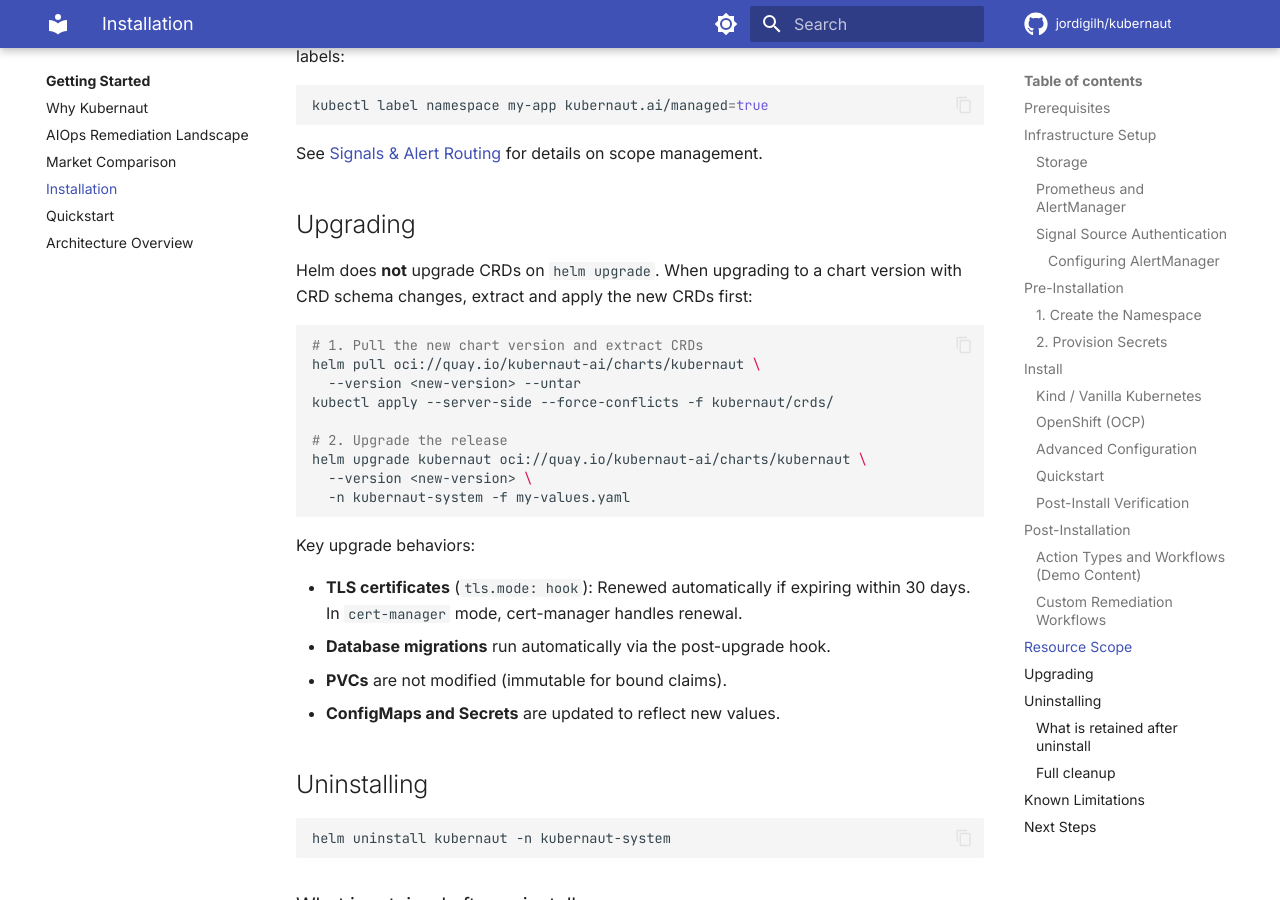
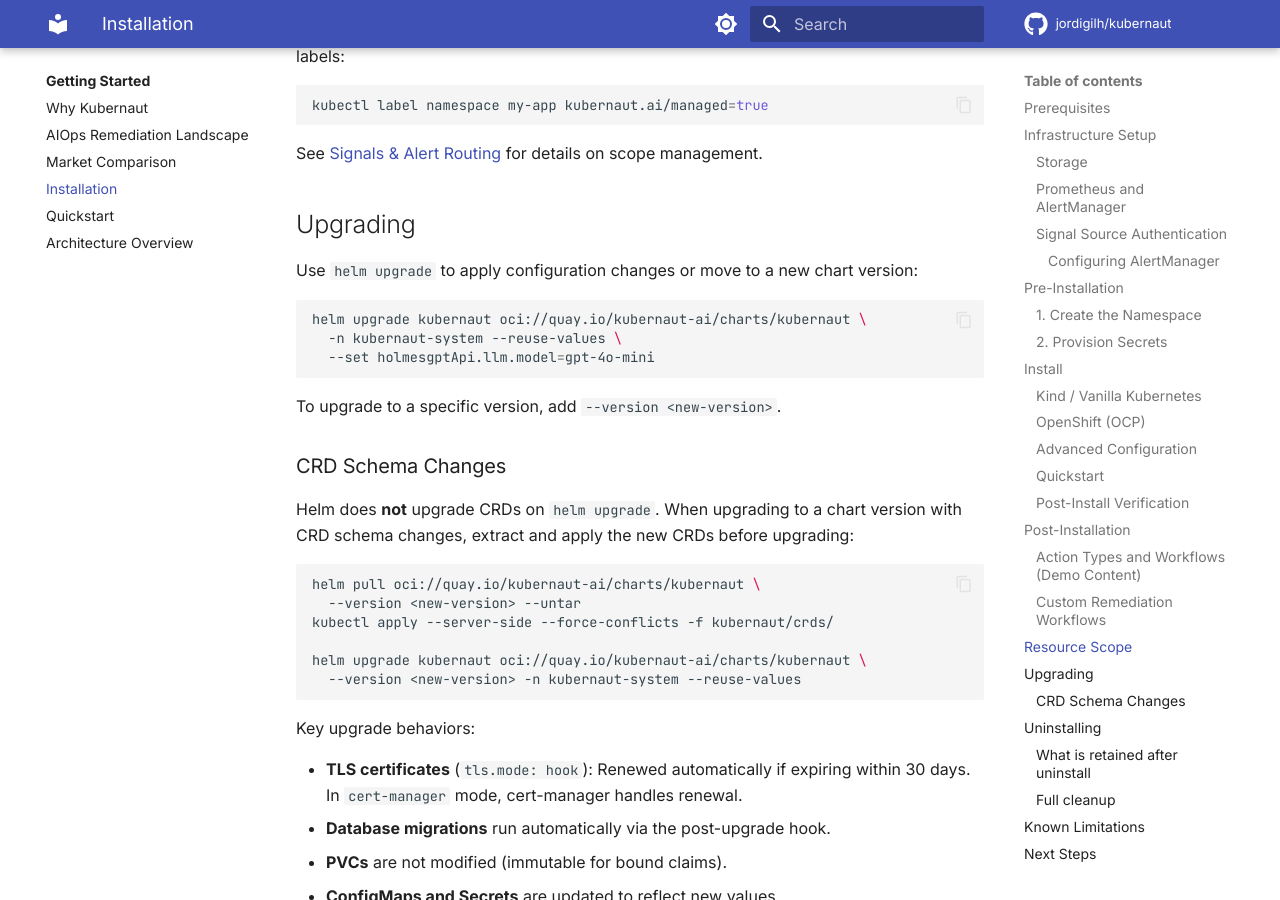
Before and after one commit to jordigilh/kubernaut-docs, an MkDocs documentation site: the page built from docs/getting-started/installation.md, in a window 1280 px wide and 900 px high, scrolled down 8799 px. Built offline with MkDocs 1.6.1 and Material for MkDocs 9.7.7, drawn with Linux system fonts in a browser that asks for light colours; comment, search, counter and statistics services are not loaded; the version menu is left out.

Commit message:
docs: improve Upgrading section with simple upgrade path
Lead with the common helm upgrade --reuse-values path for configuration
changes and version bumps. Move the CRD schema changes workflow to a
dedicated subsection. Remove unexplained my-values.yaml reference.

Made-with: Cursor

````diff
--- a/docs/getting-started/installation.md
+++ b/docs/getting-started/installation.md
@@ -313,18 +313,27 @@ See [Signals & Alert Routing](../user-guide/signals.md) for details on scope man
 
 ## Upgrading
 
-Helm does **not** upgrade CRDs on `helm upgrade`. When upgrading to a chart version with CRD schema changes, extract and apply the new CRDs first:
+Use `helm upgrade` to apply configuration changes or move to a new chart version:
 
 ```bash
-# 1. Pull the new chart version and extract CRDs
+helm upgrade kubernaut oci://quay.io/kubernaut-ai/charts/kubernaut \
+  -n kubernaut-system --reuse-values \
+  --set holmesgptApi.llm.model=gpt-4o-mini
+```
+
+To upgrade to a specific version, add `--version <new-version>`.
+
+### CRD Schema Changes
+
+Helm does **not** upgrade CRDs on `helm upgrade`. When upgrading to a chart version with CRD schema changes, extract and apply the new CRDs before upgrading:
+
+```bash
 helm pull oci://quay.io/kubernaut-ai/charts/kubernaut \
   --version <new-version> --untar
 kubectl apply --server-side --force-conflicts -f kubernaut/crds/
 
-# 2. Upgrade the release
 helm upgrade kubernaut oci://quay.io/kubernaut-ai/charts/kubernaut \
-  --version <new-version> \
-  -n kubernaut-system -f my-values.yaml
+  --version <new-version> -n kubernaut-system --reuse-values
 ```
 
 Key upgrade behaviors:
````
